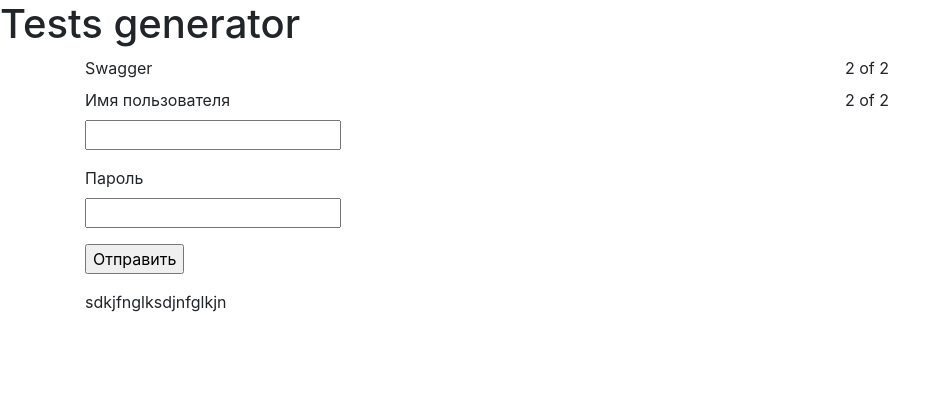
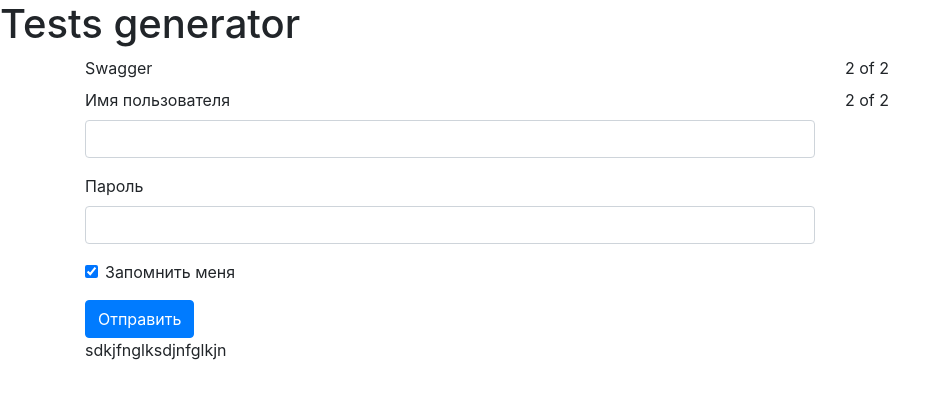
Before and after one commit to fonbeauty/test_gen, a Flask app: page /login in a window 1280 px wide. Shown: the top 399 px of the page, without its empty margins (0-950 px from the left). Run offline with Flask 2, Linux system fonts and the light colour scheme; some libraries are stand-ins or nearby versions.

Commit message:
add remember user checkbox

```diff
--- a/webapp/__init__.py
+++ b/webapp/__init__.py
@@ -45,7 +45,7 @@ def create_app():
         if form.validate_on_submit():
             user = User.query.filter(User.username == form.username.data).first()
             if user and user.check_password(form.password.data):
-                login_user(user)
+                login_user(user, remember=form.remember_me.data)
                 flash('Вы успешно вошли на сайт')
                 return redirect(url_for('index'))
 
--- a/webapp/forms.py
+++ b/webapp/forms.py
@@ -1,8 +1,9 @@
 from flask_wtf import FlaskForm
-from wtforms import StringField, PasswordField, SubmitField
+from wtforms import BooleanField, StringField, PasswordField, SubmitField
 from wtforms.validators import DataRequired
 
 class LoginForm(FlaskForm):
-    username = StringField('Имя пользователя', validators=[DataRequired()])
-    password = PasswordField('Пароль', validators=[DataRequired()])
-    submit = SubmitField('Отправить')
+    username = StringField('Имя пользователя', validators=[DataRequired()], render_kw={"class": "form-control"})
+    password = PasswordField('Пароль', validators=[DataRequired()],  render_kw={"class": "form-control"})
+    remember_me = BooleanField('Запомнить меня', default=True, render_kw={"class": "form-check-input"})
+    submit = SubmitField('Отправить', render_kw={"class": "btn btn-primary"})
--- a/webapp/templates/login.html
+++ b/webapp/templates/login.html
@@ -35,17 +35,19 @@
             {% endwith %}
             <form action="{{ url_for('process_login') }}" method="POST">
                 {{ form.hidden_tag() }}
-                <p>
+                <div class="form-group">
                     {{ form.username.label }}<br>
                     {{ form.username() }}
-                </p>
-                <p>
+                </div>
+                <div class="form-group">
                     {{ form.password.label }}<br>
                     {{ form.password() }}
-                </p>
-                <p>
-                    {{ form.submit() }}
-                </p>
+                </div>
+                <div class="form-group form-check">
+                    {{ form.remember_me() }}
+                    {{ form.remember_me.label(class_='form-check-label') }}
+                </div>
+                {{ form.submit() }}
             </form>
         </div>
         <div class="col">
```
Also changed, not shown: webapp.db.
